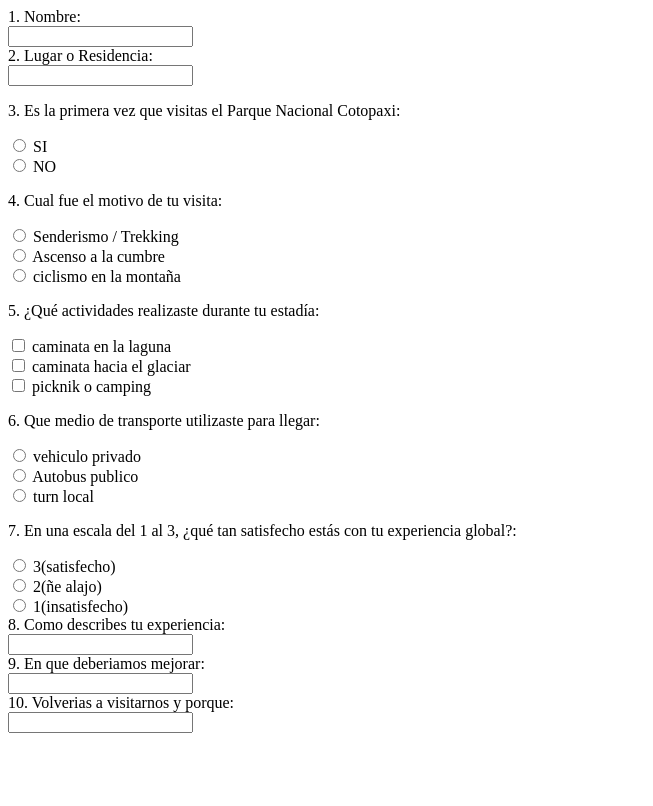
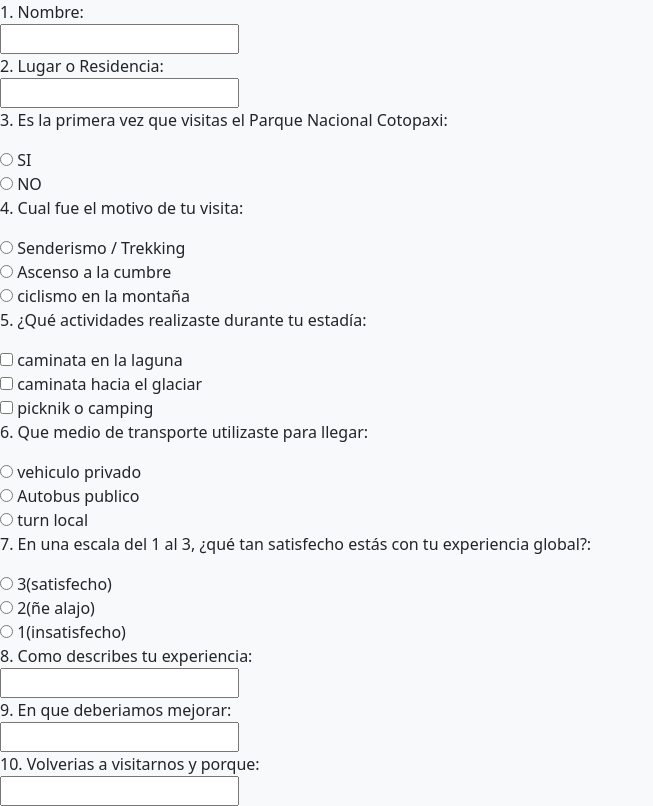
Before and after one commit to lamarin1-droid/boostrap, a plain HTML site: page index.html in a window 1280 px wide. Shown: the whole page, without its empty margins (0-653 px from the left). Drawn offline with nearby package versions, Linux system fonts and the light colour scheme.

Commit message:
Agregada integracion de Bootstrap al formulario

```diff
--- a/index.html
+++ b/index.html
@@ -4,10 +4,16 @@
  <meta charset="UTF-8">
  <meta name="viewport" content="width=device-width, initial-scale=1.0">
  <title>Formulario</title>
+ <link href="https://cdn.jsdelivr.net/npm/bootstrap@5.3.3/dist/css/bootstrap.min.css" rel="stylesheet">
 </head>
+<body class="bg-light">
+
+    <script src="https://cdn.jsdelivr.net/npm/bootstrap@5.3.3/dist/js/bootstrap.bundle.min.js"></script>
+
 <body>
 <form>
- <label for="fname">1. Nombre:</label><br>
+1.  <label for="fname">Nombre:
+</label><br>
  <input type="text" id="fname" name="fname"><br>
  <label for="lres">2. Lugar o Residencia:</label><br>
  <input type="text" id="fres" name="lres">
@@ -35,7 +41,7 @@
  <input type="checkbox" id="caminata2" name="actividad2" value="caminata2">
  <label for="actividad2"> caminata hacia el glaciar</label><br>
  <input type="checkbox" id="camping" name="actividad3" value="camping">
- <label for="actividad3"> picknik o camping</label>
+ <label for="camping"> picknik o camping</label>
 </form>
 <p>6. Que medio de transporte utilizaste para llegar:</p>
 <form>
```
